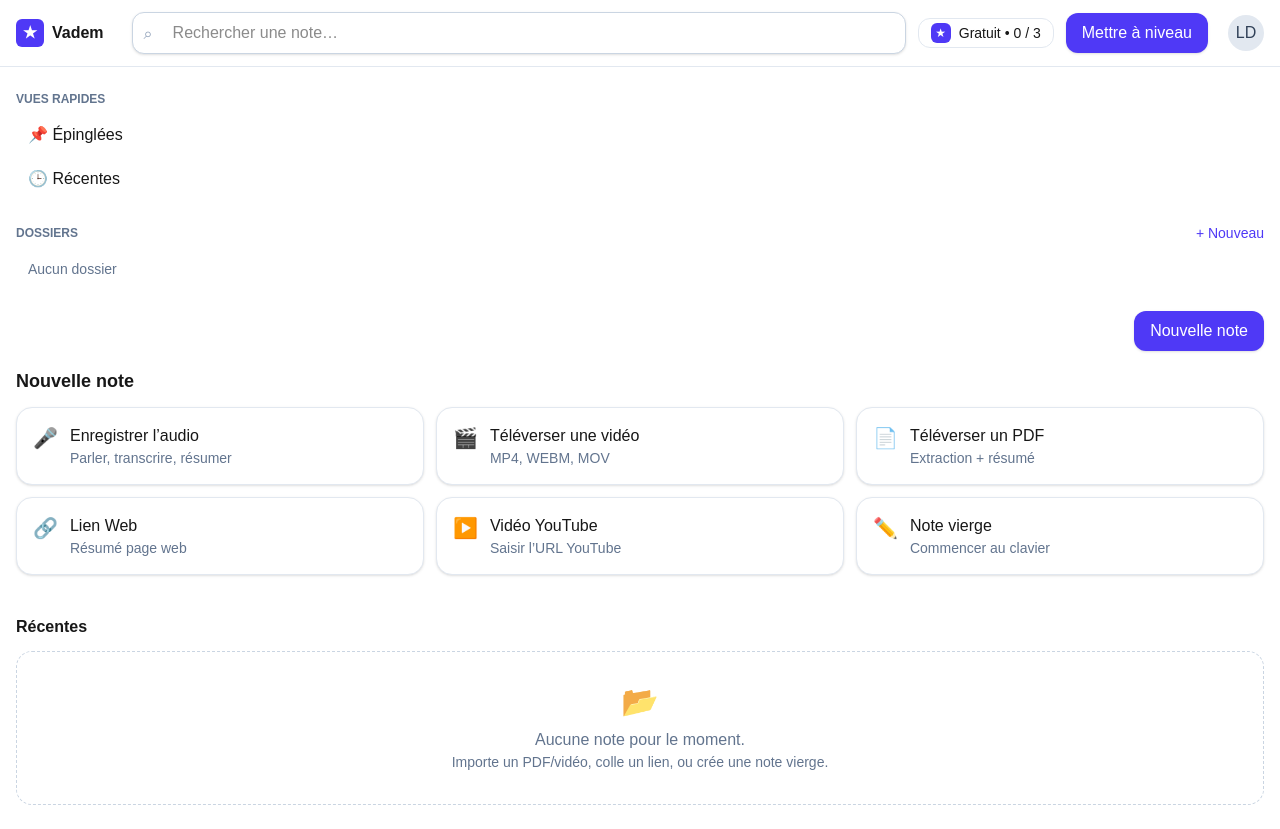
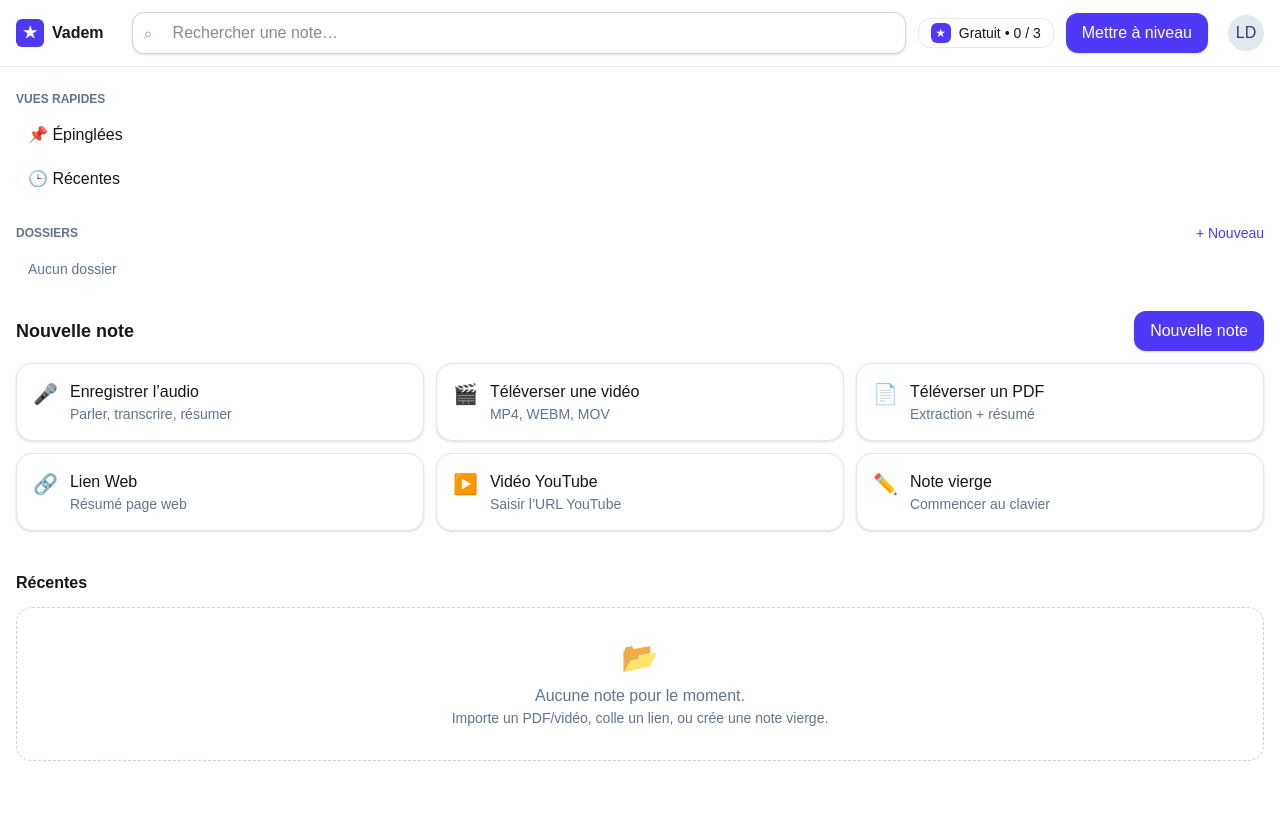
Before and after one commit to pachakuti01/vadem, a Next.js app in the folder web/: page /dashboard in a window 1280 px wide. After the commit the page ends 800 px from the top, so only its background shows below. Built offline with nearby package versions, Linux system fonts and the light colour scheme.

Commit message:
feat(dashboard): header upgrade CTA, remove PlanCard, quota banner, UX clean

```diff
--- a/web/src/app/dashboard/page.tsx
+++ b/web/src/app/dashboard/page.tsx
@@ -198,17 +198,16 @@ export default function DashboardPage() {
 
         {/* Contenu principal */}
         <main>
-          <div className="hidden sm:flex justify-end mb-4">
-            <button
-              onClick={() => (requireQuota() ? alert('Créer une note (à brancher)') : null)}
-              className="rounded-xl bg-indigo-600 px-4 py-2 text-white shadow-sm hover:bg-indigo-500 focus:outline-none focus:ring-2 focus:ring-indigo-500"
-            >
-              Nouvelle note
-            </button>
-          </div>
-
           <section>
-            <h2 className="text-lg font-semibold mb-3">Nouvelle note</h2>
+            <div className="mb-3 flex items-center justify-between">
+              <h2 className="text-lg font-semibold">Nouvelle note</h2>
+              <button
+                onClick={() => (requireQuota() ? alert('Créer une note (à brancher)') : null)}
+                className="hidden sm:inline-flex rounded-xl bg-indigo-600 px-4 py-2 text-white shadow-sm hover:bg-indigo-500 focus:outline-none focus:ring-2 focus:ring-indigo-500"
+              >
+                Nouvelle note
+              </button>
+            </div>
 
             <div className="grid grid-cols-1 md:grid-cols-2 xl:grid-cols-3 gap-3">
               <CardButton title="Enregistrer l’audio" subtitle="Parler, transcrire, résumer" icon="🎤"
```
